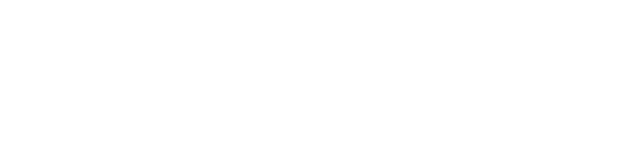
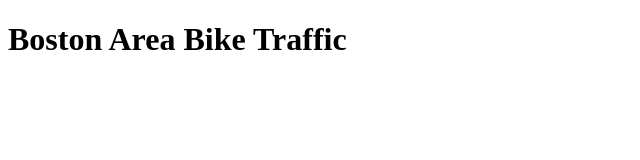
Before and after one commit to manissen/bike-traffic, a plain HTML site: page index.html in a window 1280 px wide. Shown: the whole page, without its empty margins (0-640 px from the left). Drawn offline with Linux system fonts and the light colour scheme.

Commit message:
Update index.html

```diff
--- a/index.html
+++ b/index.html
@@ -3,9 +3,9 @@
 <head>
     <meta charset="UTF-8">
     <meta name="viewport" content="width=device-width, initial-scale=1.0">
-    <title>Document</title>
+    <title>Bike Traffic</title>
 </head>
 <body>
-
+    <h1>Boston Area Bike Traffic</h1>
 </body>
 </html>
```
